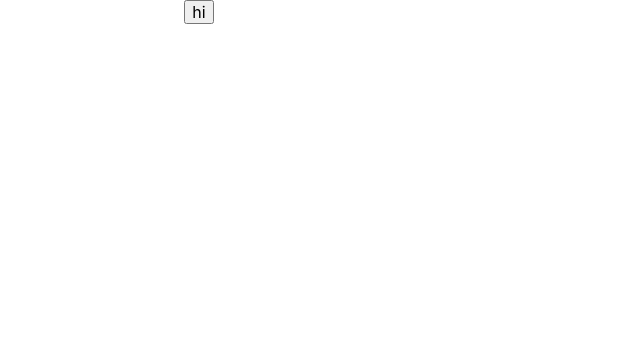
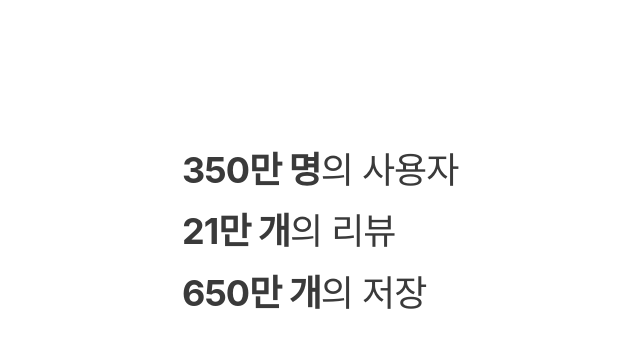
Before and after one commit to jhyj0521/Triple-Frontend-Homework, a React (Vite) app: page / in a window 1280 px wide. Shown: the top 348 px of the page, without its empty margins (441-1081 px from the left). Built offline with nearby package versions, Linux system fonts and the light colour scheme.

Commit message:
feat: Statistic 컴포넌트 구현
Statistic 컴포넌트를 설계하고 마크업과 스타일링을 진행했습니다.
ease-in function와 requestAnimationFrame을 활용하여 점점 느려지게 증가하는 애니메이션을 구현했습니다.

```diff
--- a/src/App.tsx
+++ b/src/App.tsx
@@ -1,18 +1,7 @@
-import styled from 'styled-components'
-
-const Container = styled.div`
-  display: flex;
-  align-items: center;
-  justify-content: center;
-  color: ${(props) => props.theme.color.main};
-`
+import HomePage from './pages/HomePage'
 
 function App() {
-  return (
-    <Container>
-      <button>hi</button>
-    </Container>
-  )
+  return <HomePage />
 }
 
 export default App
--- /dev/null
+++ b/src/components/Statistic.tsx
@@ -0,0 +1,57 @@
+import { useState } from 'react'
+import styled from 'styled-components'
+
+import useCountUp from '../hooks/useCountUp'
+
+const Ul = styled.ul`
+  margin: 0 0 0 623px;
+  padding-top: 150px;
+`
+
+const Statistic = () => {
+  const [statistics] = useState([
+    { id: 0, count: 350, unit: '명', target: '사용자' },
+    { id: 1, count: 21, unit: '개', target: '리뷰' },
+    { id: 2, count: 650, unit: '개', target: '저장' },
+  ])
+
+  return (
+    <Ul>
+      {statistics.map(({ id, count, unit, target }) => (
+        <Statistic.Item key={id} count={count} unit={unit} target={target} />
+      ))}
+    </Ul>
+  )
+}
+
+interface Props {
+  count: number
+  unit: string
+  target: string
+}
+
+const Li = styled.li`
+  font-size: 36px;
+  letter-spacing: -1px;
+  margin-bottom: 20px;
+  color: rgb(58, 58, 58);
+`
+
+const Item = ({ count, unit, target }: Props) => {
+  const { count: num } = useCountUp({ end: count })
+
+  return (
+    <Li>
+      <span>
+        <strong>
+          {num}만 {unit}
+        </strong>
+        의 {target}
+      </span>
+    </Li>
+  )
+}
+
+Statistic.Item = Item
+
+export default Statistic
--- /dev/null
+++ b/src/hooks/useCountUp.tsx
@@ -0,0 +1,33 @@
+import { useEffect, useRef, useState } from 'react'
+
+import { easeInExpo } from '../utils/timing'
+
+interface Props {
+  start?: number
+  end: number
+  duration?: number
+}
+
+const useCountUp = ({ start = 0, end, duration = 2000 }: Props) => {
+  const [count, setCount] = useState(start)
+  const [time, setTime] = useState(0)
+
+  const requestRef = useRef(0)
+
+  const animate = () => {
+    if (time <= duration) {
+      setTime(() => time + 1000 / 100)
+      setCount(Math.round(easeInExpo(time / 1000, start, end, duration / 1000)))
+    }
+  }
+
+  useEffect(() => {
+    requestRef.current = requestAnimationFrame(animate)
+
+    return () => cancelAnimationFrame(requestRef.current)
+  })
+
+  return { count }
+}
+
+export default useCountUp
--- /dev/null
+++ b/src/pages/HomePage.tsx
@@ -0,0 +1,7 @@
+import Statistic from '../components/Statistic'
+
+const HomePage = () => {
+  return <Statistic />
+}
+
+export default HomePage
--- a/src/styles/global-styles.ts
+++ b/src/styles/global-styles.ts
@@ -7,6 +7,15 @@ const GlobalStyle = createGlobalStyle`
   * {
     box-sizing: border-box;
   }
+
+  ul {
+    margin: 0;
+    padding: 0;
+  }
+
+  li {
+    list-style-type: none;
+  }
 `
 
 export default GlobalStyle
--- /dev/null
+++ b/src/utils/timing.ts
@@ -0,0 +1,10 @@
+export const easeInExpo = (
+  time: number,
+  startValue: number,
+  endValue: number,
+  duration: number,
+) => {
+  return time === duration
+    ? startValue + endValue
+    : endValue * (-Math.pow(2, (-10 * time) / duration) + 1) + startValue
+}
```
